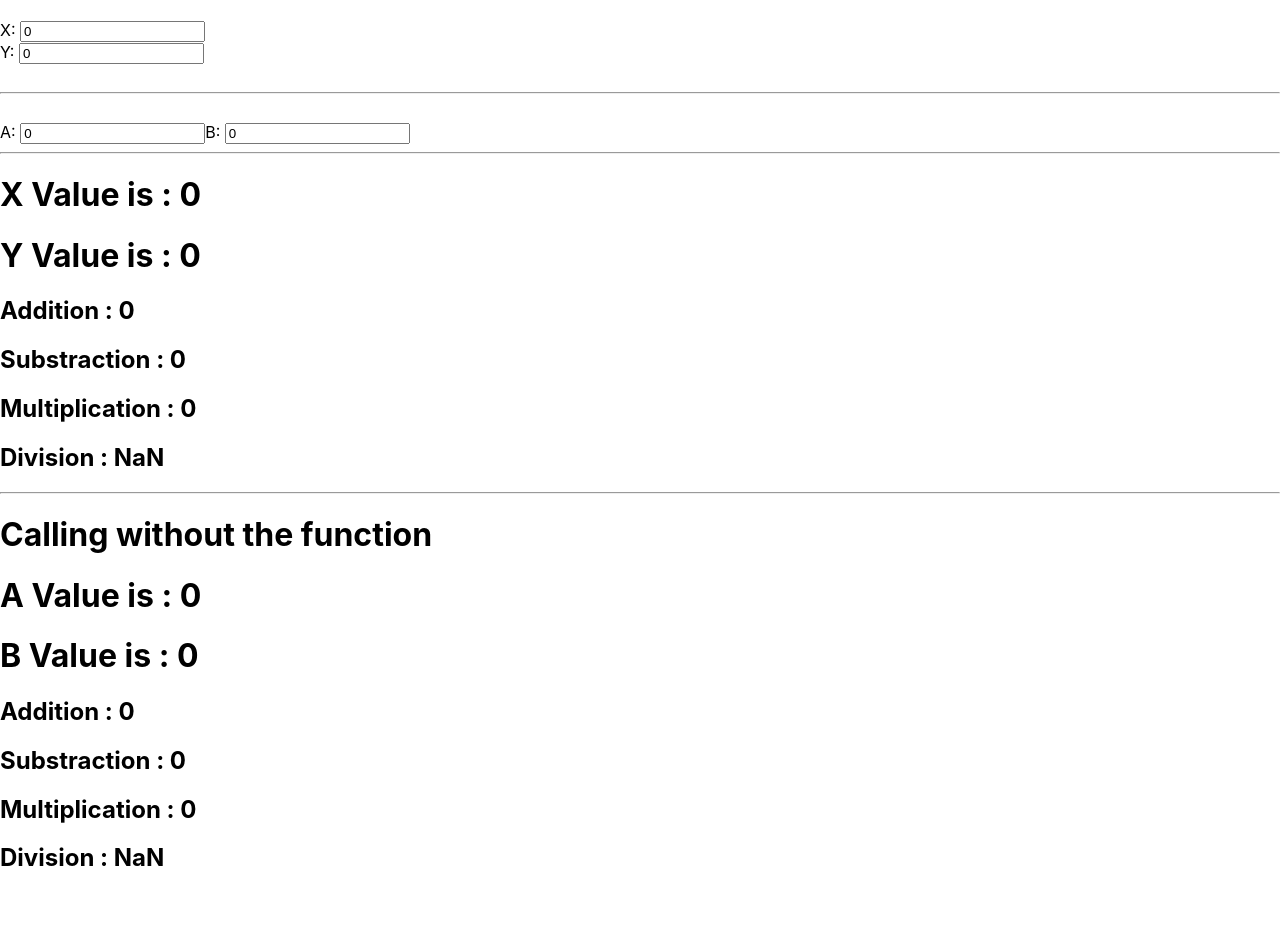
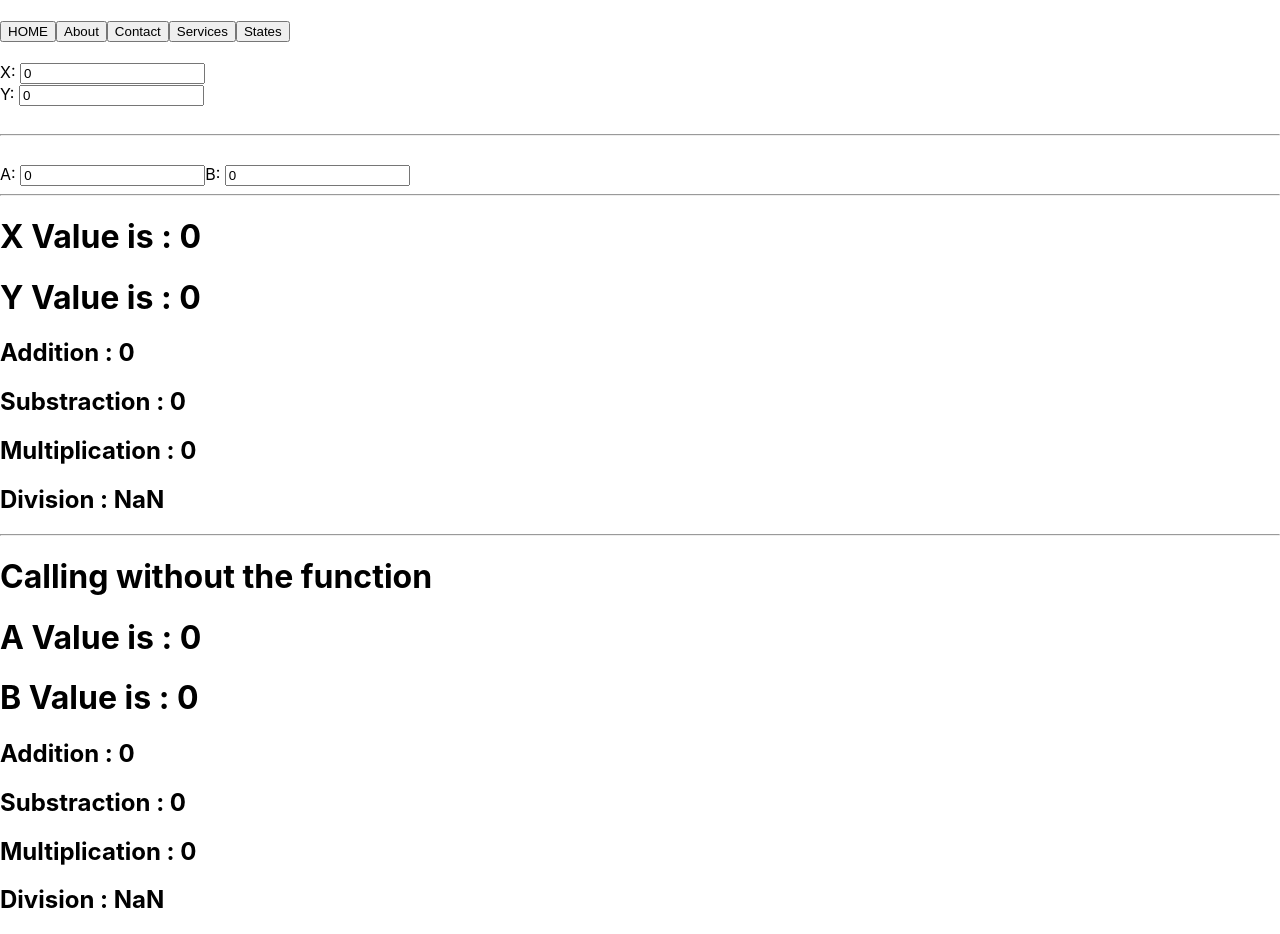
Before and after one commit to Drksekhar/reactapp, a React (Create React App) app: page / in a window 1280 px wide. Before the commit the page ends 892 px from the top, so only its background shows below. Built offline with nearby package versions, Linux system fonts and the light colour scheme.

Commit message:
Displaying  the menu problem fixed by Sufyan Sir

```diff
--- a/src/App.js
+++ b/src/App.js
@@ -1,6 +1,6 @@
 import React from 'react'
 import About from './Components/About'
-import { BrowserRouter, Link, Route, Routes } from 'react-router-dom'
+import { BrowserRouter, Link, Outlet, Route, Routes } from 'react-router-dom'
 import Contact from './Components/Contact'
 import Services from './Components/Services'
 import States from './Components/States'
@@ -8,10 +8,10 @@ import NoPage from './Components/NoPage'
 
 export default function App() {
   return (<>
+    {/* <h1> It is the home page</h1> */}
     <BrowserRouter>
       <Routes>
-        <Route path='/' element={<MainMenu />} />
-        {/* <Route index element={<States />} /> */}
+        <Route path='/' element={<MainMenu />} >
           <Route index element={<States />} />
           <Route path='states' element={<States />} />
           <Route path='about' element={<About />} />
@@ -19,14 +19,16 @@ export default function App() {
           <Route path='services' element={<Services />} />
 
           <Route path='*' element={<NoPage />} />
+        </Route>
       </Routes>
     </BrowserRouter>
   </>)
+
 }
 function MainMenu() {
   return (
     <div>
-      <h1>It is the Home Page</h1>
+      <br />
       <Link to='/'>
         <button>HOME</button>
       </Link>
@@ -42,6 +44,8 @@ function MainMenu() {
       <Link to='/states'>
         <button>States</button>
       </Link>
+      <Outlet />
+
     </div>
   )
 
```
Lines whose indentation alone changed are shown as unchanged.
